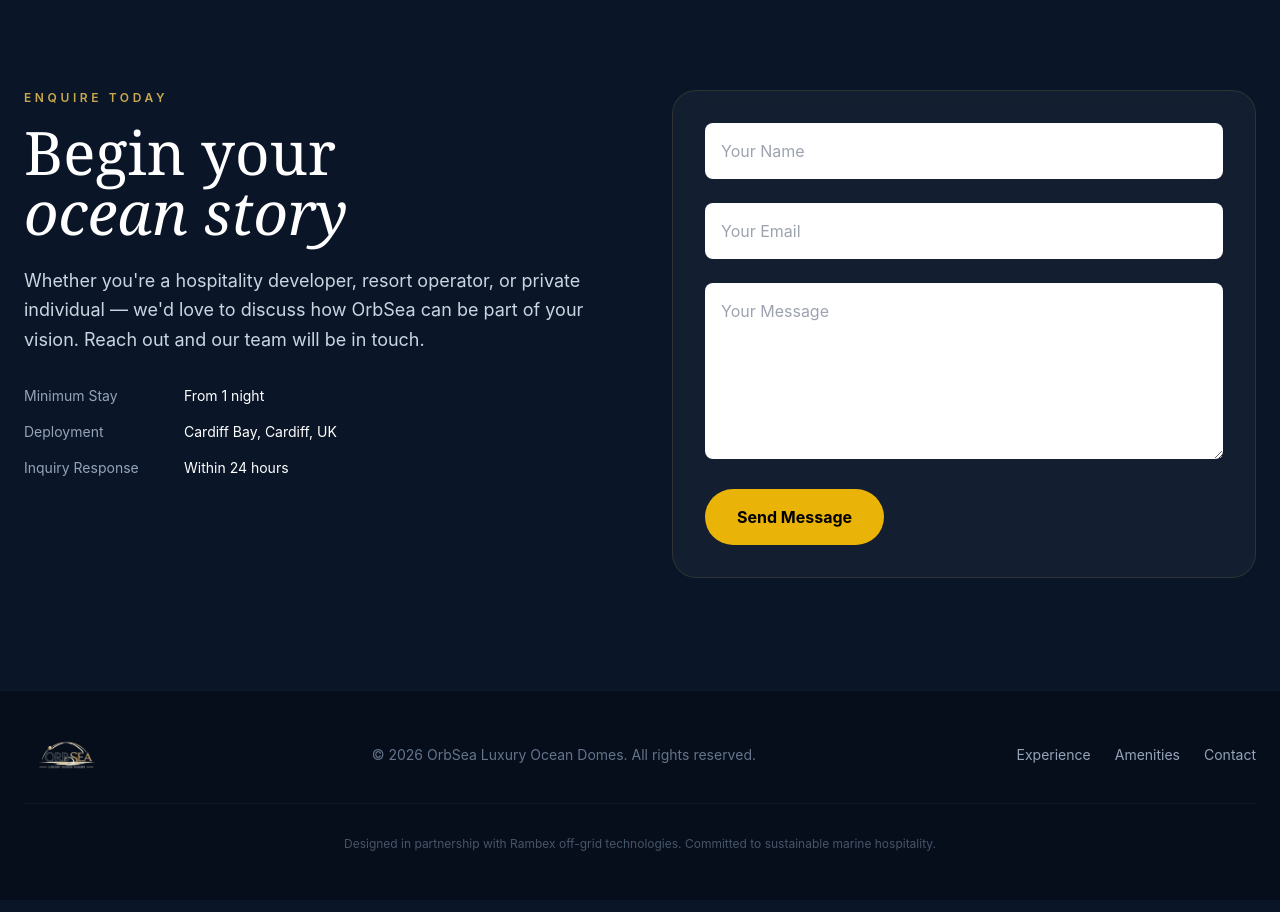
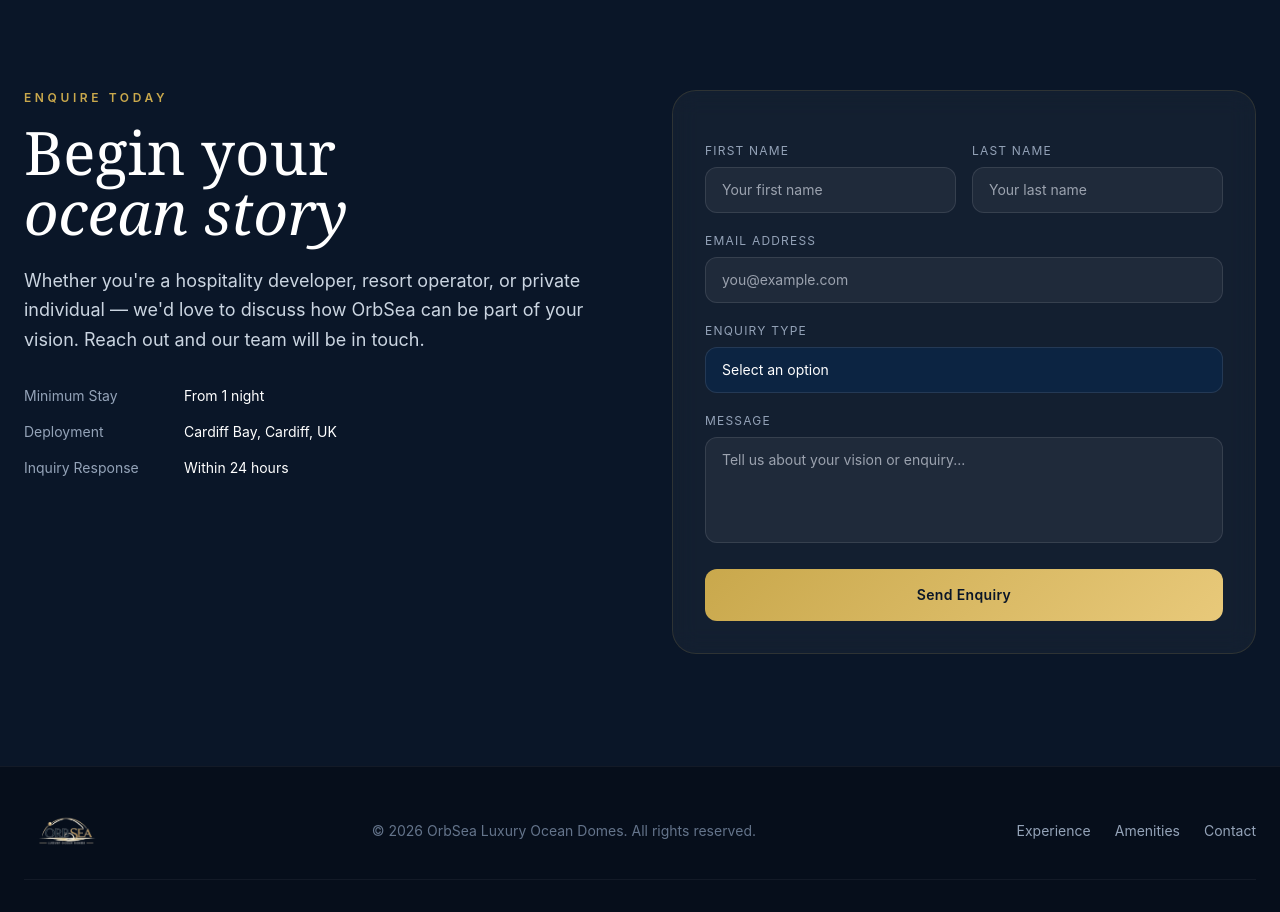
Before and after one commit to orbseadomes-arch/darling-otter-bd5a60, a React (Vite) app: page / in a window 1280 px wide. Shown: the part 4900-5812 px from the top of the page. Built offline with nearby package versions, Linux system fonts and the light colour scheme.

Commit message:
Refactor enquiry form structure and styles
Updated form layout and input fields for better user experience.

```diff
--- a/src/App.jsx
+++ b/src/App.jsx
@@ -496,47 +496,124 @@
 
 
 
+
        <form
   action="https://formsubmit.co/orbsea@gmail.com"
   method="POST"
-  className="space-y-6"
+  className="space-y-5"
 >
+  <input type="hidden" name="_captcha" value="false" />
+  <input type="hidden" name="_subject" value="New OrbSea Enquiry!" />
+  <input type="hidden" name="_template" value="table" />
+
+  <div className="grid sm:grid-cols-2 gap-4">
+    <div>
+      <label className="block text-xs uppercase tracking-widest text-slate-400 mb-2">
+        First Name
+      </label>
       <input
         type="text"
-    name="name"
-    placeholder="Your Name"
+        name="first-name"
         required
-    className="w-full p-4 rounded-lg text-black"
+        className="w-full rounded-xl px-4 py-3 text-white text-sm transition-all"
+        style={{
+          background: 'rgba(255,255,255,0.05)',
+          border: '1px solid rgba(255,255,255,0.1)'
+        }}
+        placeholder="Your first name"
       />
+    </div>
 
+    <div>
+      <label className="block text-xs uppercase tracking-widest text-slate-400 mb-2">
+        Last Name
+      </label>
+      <input
+        type="text"
+        name="last-name"
+        required
+        className="w-full rounded-xl px-4 py-3 text-white text-sm transition-all"
+        style={{
+          background: 'rgba(255,255,255,0.05)',
+          border: '1px solid rgba(255,255,255,0.1)'
+        }}
+        placeholder="Your last name"
+      />
+    </div>
+  </div>
+
+  <div>
+    <label className="block text-xs uppercase tracking-widest text-slate-400 mb-2">
+      Email Address
+    </label>
     <input
       type="email"
       name="email"
-    placeholder="Your Email"
       required
-    className="w-full p-4 rounded-lg text-black"
+      className="w-full rounded-xl px-4 py-3 text-white text-sm transition-all"
+      style={{
+        background: 'rgba(255,255,255,0.05)',
+        border: '1px solid rgba(255,255,255,0.1)'
+      }}
+      placeholder="you@example.com"
     />
+  </div>
 
+  <div>
+    <label className="block text-xs uppercase tracking-widest text-slate-400 mb-2">
+      Enquiry Type
+    </label>
+    <select
+      name="enquiry-type"
+      required
+      className="w-full rounded-xl px-4 py-3 text-white text-sm transition-all appearance-none"
+      style={{
+        background: 'rgba(13,37,69,0.9)',
+        border: '1px solid rgba(255,255,255,0.1)'
+      }}
+      defaultValue=""
+    >
+      <option value="" disabled>
+        Select an option
+      </option>
+      <option value="private-booking">Private Booking</option>
+      <option value="resort-partnership">
+        Resort / Developer Partnership
+      </option>
+      <option value="eco-tourism">Eco-Tourism Project</option>
+      <option value="remote-work">Remote Work Stay</option>
+      <option value="other">Other Enquiry</option>
+    </select>
+  </div>
+
+  <div>
+    <label className="block text-xs uppercase tracking-widest text-slate-400 mb-2">
+      Message
+    </label>
     <textarea
       name="message"
-    placeholder="Your Message"
+      rows={4}
       required
-    rows="6"
-    className="w-full p-4 rounded-lg text-black"
-  ></textarea>
+      className="w-full rounded-xl px-4 py-3 text-white text-sm transition-all resize-none"
+      style={{
+        background: 'rgba(255,255,255,0.05)',
+        border: '1px solid rgba(255,255,255,0.1)'
+      }}
+      placeholder="Tell us about your vision or enquiry..."
+    />
+  </div>
 
   <button
     type="submit"
-    className="px-8 py-4 bg-yellow-500 text-black rounded-full font-bold"
+    className="w-full py-4 rounded-xl font-semibold text-sm tracking-wide transition-all hover:scale-[1.02] hover:shadow-lg"
+    style={{
+      background: 'linear-gradient(135deg, #c9a84c, #e8c97a)',
+      color: '#0a1628'
+    }}
   >
-    Send Message
+    Send Enquiry
   </button>
 </form>
-
-
-
-
-
 
 
 
```
Lines whose indentation alone changed are shown as unchanged.
